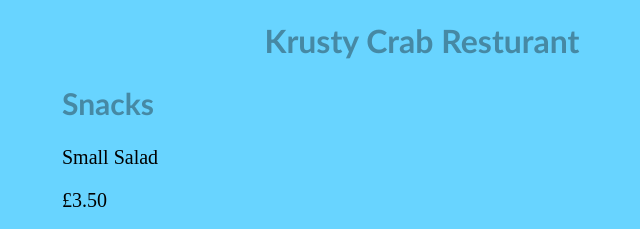
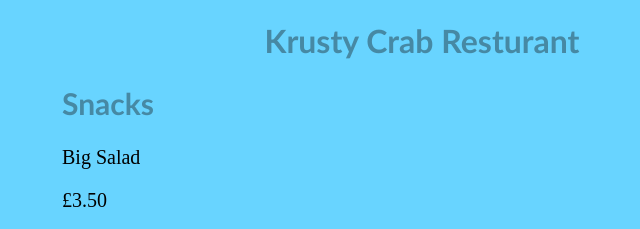
Before and after one commit to Fares022/legendary-engine69, a plain HTML site: page unit_3/Menu_1.html in a window 1280 px wide. Shown: the top 229 px of the page, 218-858 px from the left. Drawn offline with Linux system fonts and the light colour scheme.

Commit message:
Update Menu_1.html

```diff
--- a/unit_3/Menu_1.html
+++ b/unit_3/Menu_1.html
@@ -1,5 +1,6 @@
 <!DOCTYPE html>
 <html lang="en">
+
 <head>
     <meta charset="UTF-8">
     <meta http-equiv="X-UA-Compatible" content="IE=edge">
@@ -7,6 +8,7 @@
     <title>Document</title>
     <link rel="stylesheet" href="Task.css">
 </head>
+
 <body>
 
     <header>
@@ -18,7 +20,7 @@
         <section class="menu">
 
             <h2>Snacks</h2>
-                <p class="item">Small Salad</p>
+            <p class="item">Big Salad</p>
             <p class="price">£3.50</p>
             <p class="item">Mac and Cheese</p>
             <p class="price">£5.00</p>
@@ -53,7 +55,8 @@
             <p class="item">Eton Mess</p>
             <p class="price">£4.00</p>
 
-                <img src="https://vignette.wikia.nocookie.net/spongebob/images/7/7d/Mermaid_Man_vs._SpongeBob_126.png/revision/latest?cb=20200106222204" width="700px">
+            <img src="https://vignette.wikia.nocookie.net/spongebob/images/7/7d/Mermaid_Man_vs._SpongeBob_126.png/revision/latest?cb=20200106222204"
+                width="700px">
 
         </section>
 
@@ -63,4 +66,5 @@
 
 
 </body>
+
 </html>
```
Lines whose indentation alone changed are shown as unchanged.
